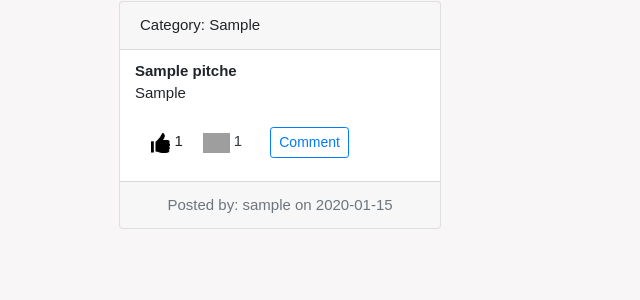
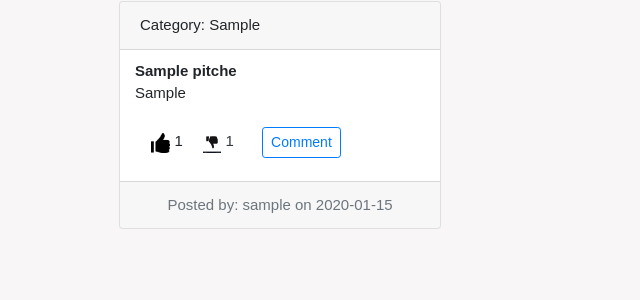
Before and after one commit to Venus-Kavunza/pitch_app, a Flask app: page / in a window 1280 px wide. Shown: the part 194-494 px from the top of the page, without its empty margins (0-640 px from the left). Run offline with Flask 2, Linux system fonts and the light colour scheme; tables that the repository leaves empty hold one stand-in row (values such as "Sample post"); parts of the project's set-up code (start-up, migrations or seed data) failed here and were passed over; some libraries are stand-ins or nearby versions; some web fonts are replaced; grey boxes are pictures that could not be loaded.

Commit message:
it will add the upvote and downvote pictures

```diff
--- a/app/templates/macros.html
+++ b/app/templates/macros.html
@@ -13,7 +13,7 @@
           <div>
             <span class="pl-3"><a href="{{url_for('main.upvote',id = pitch.id)}}"> <img src="{{url_for('static', filename='photos/like.png')}}" alt=""
               class="icon"></a> {{pitch.upvote.count()}}</span>
-            <span class="pl-3"><a class="text-dark" href="{{url_for('main.downvote',id = pitch.id)}}"> <img src="{{url_for('static', filename='photos/dislike.png')}}" alt=""
+            <span class="pl-3"><a class="text-dark" href="{{url_for('main.downvote',id = pitch.id)}}"> <img src="{{url_for('static', filename='photos/dislike-icon-vector-21641402.jpg')}}" alt=""
               class="icon"> {{pitch.downvote.count()}}</a></span>
             <span class="pl-4"><a href="{{url_for('main.comment',pitch_id = pitch.id)}}" class="btn btn-outline-primary btn-sm"> Comment</a></span>
           </div><br>
```
